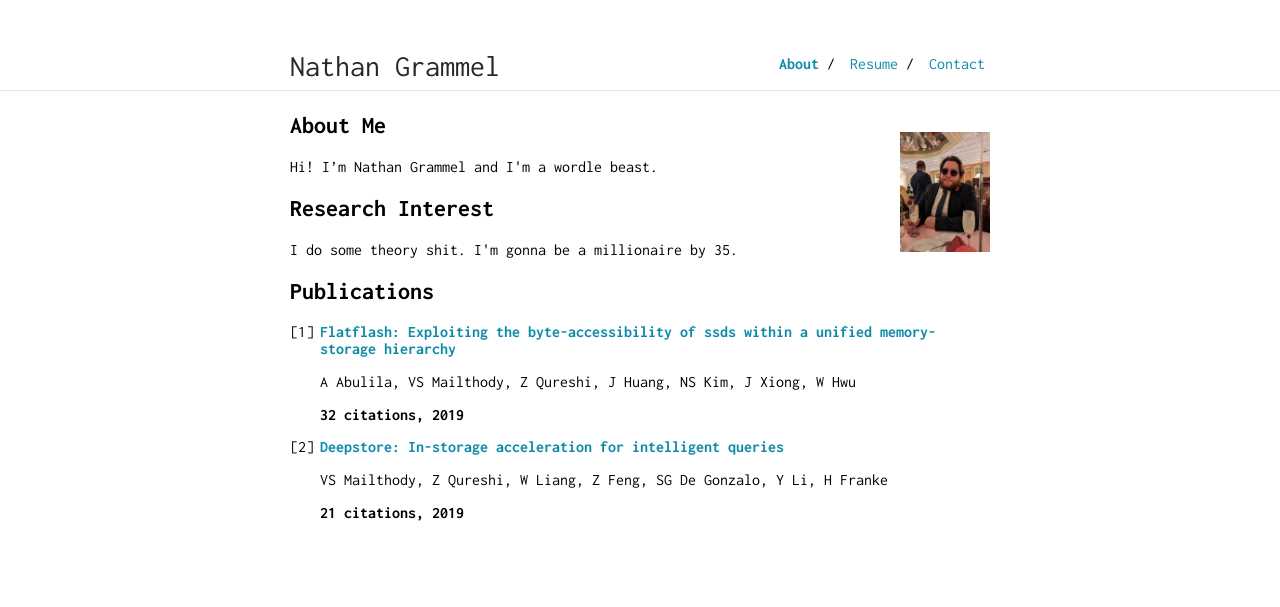
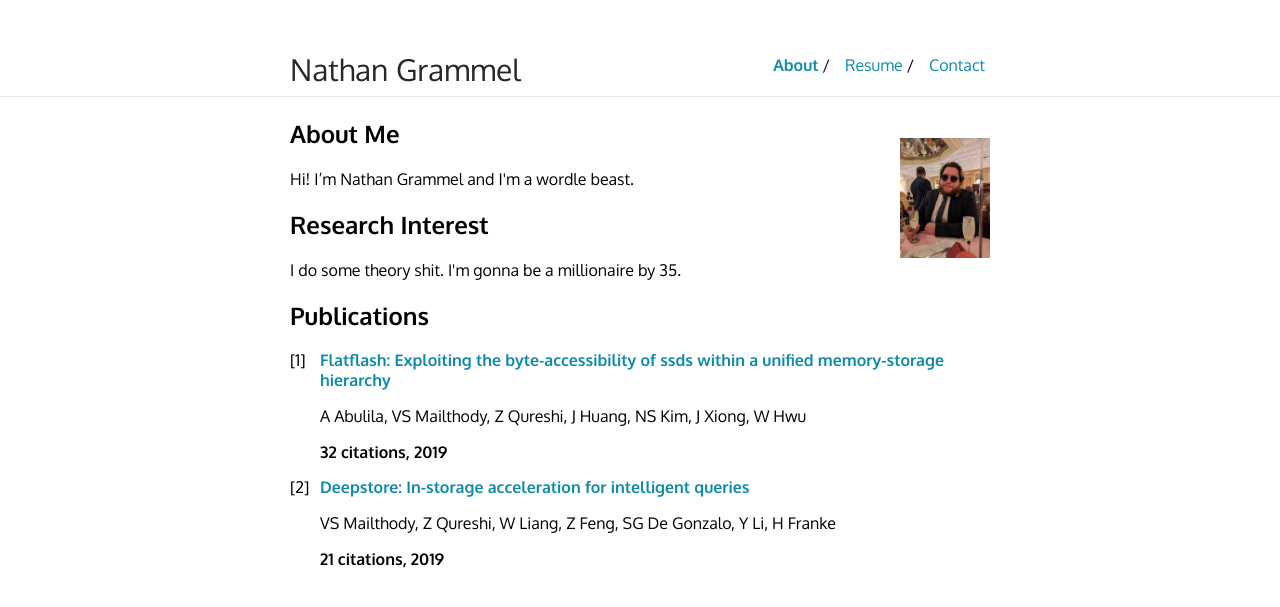
Before and after one commit to dontcallmebigguy/zaid, a Jekyll site: the page built from index.md, in a window 1280 px wide. Shown: the top 607 px of the page. Built offline with Jekyll 4.4.1, drawn with Linux system fonts in a browser that asks for light colours.

Commit message:
nathan, Oxygen font

```diff
--- a/_layouts/default.html
+++ b/_layouts/default.html
@@ -21,7 +21,7 @@
         {% assign url = site.url | append: site.baseurl | append: page.url %}
     {% endif %}
     <meta name="description" content="{{ desc }}">
-    <link href='https://fonts.googleapis.com/css?family=Inconsolata:400,700' rel='stylesheet' type='text/css'>
+    <link href='https://fonts.googleapis.com/css?family=Oxygen:400,700' rel='stylesheet' type='text/css'>
     <link rel="stylesheet" href="{{ site.baseurl }}/css/main.css">
     {% if site.favicon %}
         <link rel="icon" type="image/ico" href="{{ site.favicon_location }}">
--- a/_sass/_style.scss
+++ b/_sass/_style.scss
@@ -11,7 +11,7 @@ html {
 }
 body {
     margin: 0;
-    font-family: "Inconsolata";
+    font-family: "Oxygen";
     height: 100%;
 }
 a {
```
